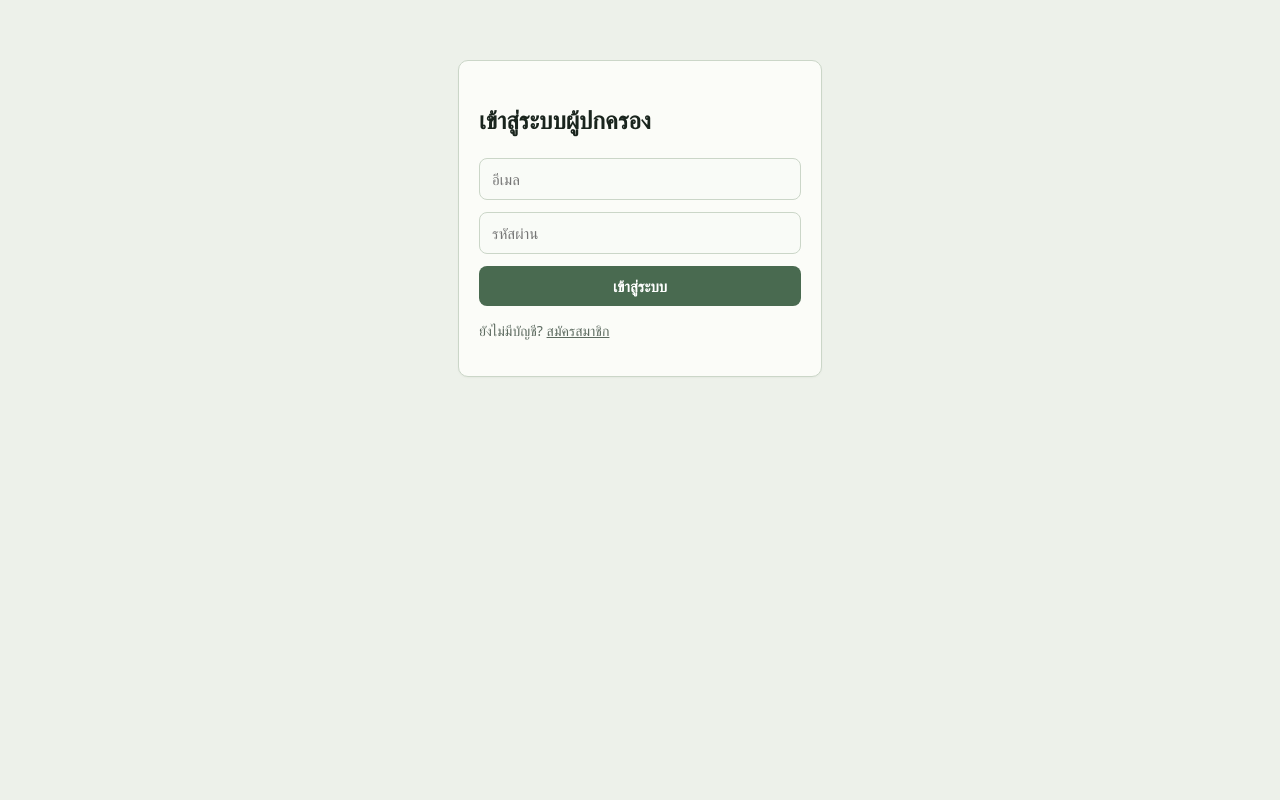
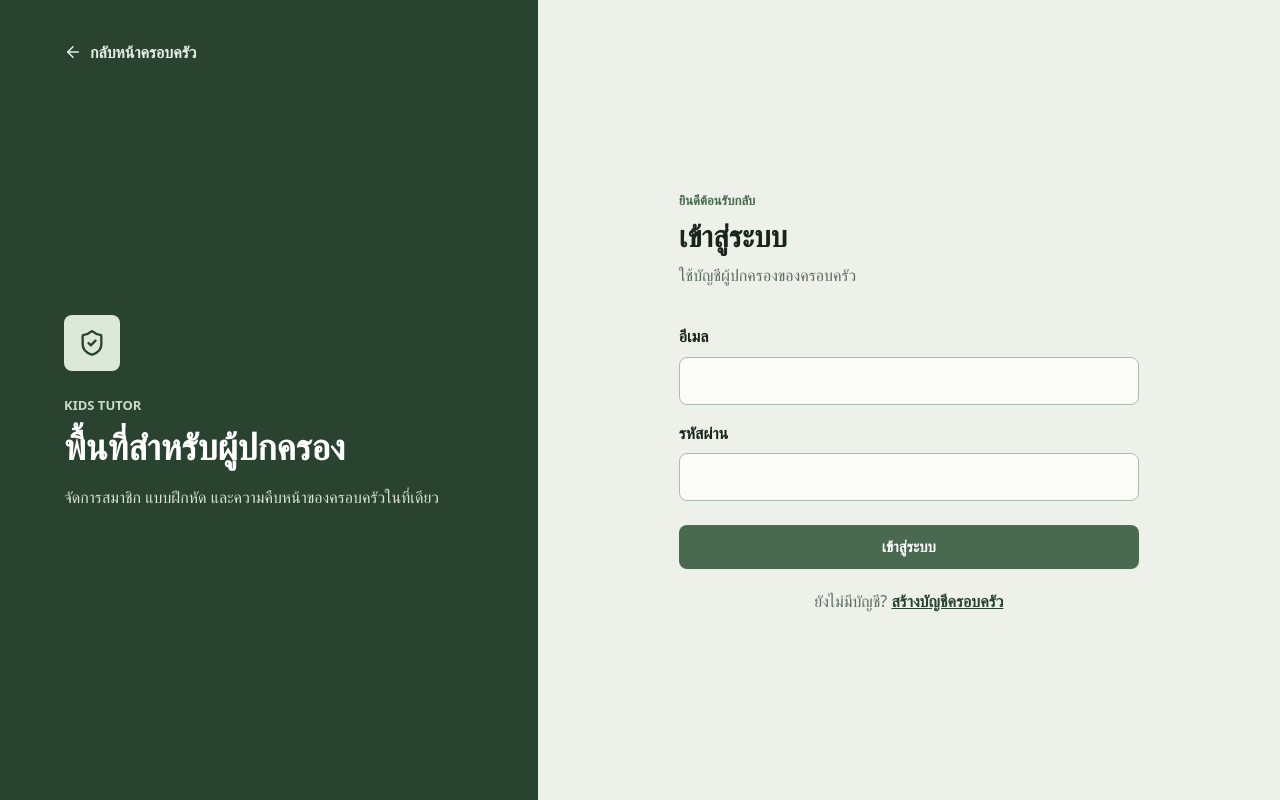
Before and after one commit to moborarl/tutor, a React (Vite) app: page /parent/login in a window 1280 px wide. Built offline with nearby package versions, Linux system fonts and the light colour scheme; what @radix-ui/themes would draw is missing.

Commit message:
Redesign parent authentication experience

```diff
--- a/src/routes/parent/Login.tsx
+++ b/src/routes/parent/Login.tsx
@@ -1,5 +1,7 @@
 import { useState } from 'react';
+import { ArrowLeft, ShieldCheck } from 'lucide-react';
 import { Link, useNavigate } from 'react-router-dom';
+import { AppState } from '../../components/AppState';
 import { api, ApiError } from '../../lib/api-client';
 
 export default function Login() {
@@ -26,19 +28,52 @@ export default function Login() {
   }
 
   return (
-    <div className="page" style={{ maxWidth: 420, paddingTop: 60 }}>
-      <div className="card">
-        <h2>เข้าสู่ระบบผู้ปกครอง</h2>
-        <form onSubmit={submit} style={{ display: 'flex', flexDirection: 'column', gap: 12 }}>
-          <input type="email" placeholder="อีเมล" value={email} onChange={(e) => setEmail(e.target.value)} required />
-          <input type="password" placeholder="รหัสผ่าน" value={password} onChange={(e) => setPassword(e.target.value)} required />
-          {error && <div className="error-text">{error}</div>}
-          <button type="submit" disabled={busy}>เข้าสู่ระบบ</button>
+    <main className="auth-shell">
+      <section className="auth-intro" aria-labelledby="login-title">
+        <Link className="auth-back-link" to="/play">
+          <ArrowLeft aria-hidden="true" /> กลับหน้าครอบครัว
+        </Link>
+        <div className="auth-intro-copy">
+          <span className="auth-mark"><ShieldCheck aria-hidden="true" /></span>
+          <p className="auth-eyebrow">Kids Tutor</p>
+          <h1 id="login-title">พื้นที่สำหรับผู้ปกครอง</h1>
+          <p>จัดการสมาชิก แบบฝึกหัด และความคืบหน้าของครอบครัวในที่เดียว</p>
+        </div>
+      </section>
+
+      <section className="auth-form-panel" aria-label="เข้าสู่ระบบ">
+        <div className="auth-form-heading">
+          <span>ยินดีต้อนรับกลับ</span>
+          <h2>เข้าสู่ระบบ</h2>
+          <p>ใช้บัญชีผู้ปกครองของครอบครัว</p>
+        </div>
+        <form className="auth-form" onSubmit={submit}>
+          <label htmlFor="login-email">อีเมล</label>
+          <input
+            id="login-email"
+            type="email"
+            autoComplete="email"
+            inputMode="email"
+            value={email}
+            onChange={(e) => setEmail(e.target.value)}
+            required
+          />
+          <label htmlFor="login-password">รหัสผ่าน</label>
+          <input
+            id="login-password"
+            type="password"
+            autoComplete="current-password"
+            value={password}
+            onChange={(e) => setPassword(e.target.value)}
+            required
+          />
+          {error && <AppState tone="error" title={error} />}
+          <button className="cfs-button cfs-button-primary auth-submit" type="submit" disabled={busy}>
+            {busy ? 'กำลังเข้าสู่ระบบ...' : 'เข้าสู่ระบบ'}
+          </button>
         </form>
-        <p className="muted" style={{ marginTop: 14 }}>
-          ยังไม่มีบัญชี? <Link to="/parent/signup">สมัครสมาชิก</Link>
-        </p>
-      </div>
-    </div>
+        <p className="auth-switch">ยังไม่มีบัญชี? <Link to="/parent/signup">สร้างบัญชีครอบครัว</Link></p>
+      </section>
+    </main>
   );
 }
--- a/src/routes/parent/Signup.tsx
+++ b/src/routes/parent/Signup.tsx
@@ -1,5 +1,7 @@
 import { useState } from 'react';
+import { ArrowLeft, UsersRound } from 'lucide-react';
 import { Link, useNavigate } from 'react-router-dom';
+import { AppState } from '../../components/AppState';
 import { api, ApiError } from '../../lib/api-client';
 
 export default function Signup() {
@@ -27,20 +29,64 @@ export default function Signup() {
   }
 
   return (
-    <div className="page" style={{ maxWidth: 420, paddingTop: 60 }}>
-      <div className="card">
-        <h2>สมัครสมาชิกผู้ปกครอง</h2>
-        <form onSubmit={submit} style={{ display: 'flex', flexDirection: 'column', gap: 12 }}>
-          <input type="text" placeholder="ชื่อครอบครัว เช่น ครอบครัวนุภาค" value={familyName} onChange={(e) => setFamilyName(e.target.value)} />
-          <input type="email" placeholder="อีเมล" value={email} onChange={(e) => setEmail(e.target.value)} required />
-          <input type="password" placeholder="รหัสผ่าน (8 ตัวขึ้นไป)" value={password} onChange={(e) => setPassword(e.target.value)} required minLength={8} />
-          {error && <div className="error-text">{error}</div>}
-          <button type="submit" disabled={busy}>สมัครสมาชิก</button>
+    <main className="auth-shell">
+      <section className="auth-intro" aria-labelledby="signup-title">
+        <Link className="auth-back-link" to="/play">
+          <ArrowLeft aria-hidden="true" /> กลับหน้าครอบครัว
+        </Link>
+        <div className="auth-intro-copy">
+          <span className="auth-mark auth-mark-warm"><UsersRound aria-hidden="true" /></span>
+          <p className="auth-eyebrow">Kids Tutor</p>
+          <h1 id="signup-title">เริ่มพื้นที่การเรียนรู้ของครอบครัว</h1>
+          <p>สร้างบัญชีผู้ปกครอง แล้วเพิ่มสมาชิกและแบบฝึกหัดได้ทันที</p>
+        </div>
+      </section>
+
+      <section className="auth-form-panel" aria-label="สร้างบัญชีครอบครัว">
+        <div className="auth-form-heading">
+          <span>เริ่มต้นใช้งาน</span>
+          <h2>สร้างบัญชีครอบครัว</h2>
+          <p>ข้อมูลนี้แก้ไขภายหลังได้ในหน้าดูแลข้อมูล</p>
+        </div>
+        <form className="auth-form" onSubmit={submit}>
+          <label htmlFor="signup-family">ชื่อครอบครัว</label>
+          <input
+            id="signup-family"
+            type="text"
+            autoComplete="organization"
+            placeholder="เช่น ครอบครัวนุภาค"
+            value={familyName}
+            onChange={(e) => setFamilyName(e.target.value)}
+          />
+          <label htmlFor="signup-email">อีเมล</label>
+          <input
+            id="signup-email"
+            type="email"
+            autoComplete="email"
+            inputMode="email"
+            value={email}
+            onChange={(e) => setEmail(e.target.value)}
+            required
+          />
+          <label htmlFor="signup-password">รหัสผ่าน</label>
+          <input
+            id="signup-password"
+            type="password"
+            autoComplete="new-password"
+            aria-describedby="signup-password-help"
+            value={password}
+            onChange={(e) => setPassword(e.target.value)}
+            required
+            minLength={8}
+          />
+          <span id="signup-password-help" className="auth-field-help">อย่างน้อย 8 ตัวอักษร</span>
+          {error && <AppState tone="error" title={error} />}
+          <button className="cfs-button cfs-button-primary auth-submit" type="submit" disabled={busy}>
+            {busy ? 'กำลังสร้างบัญชี...' : 'สร้างบัญชี'}
+          </button>
         </form>
-        <p className="muted" style={{ marginTop: 14 }}>
-          มีบัญชีแล้ว? <Link to="/parent/login">เข้าสู่ระบบ</Link>
-        </p>
-      </div>
-    </div>
+        <p className="auth-switch">มีบัญชีแล้ว? <Link to="/parent/login">เข้าสู่ระบบ</Link></p>
+      </section>
+    </main>
   );
 }
--- a/src/styles/auth-family.css
+++ b/src/styles/auth-family.css
@@ -1 +1,159 @@
 /* Authentication and family-home compositions. */
+.auth-shell {
+  min-height: 100dvh;
+  display: grid;
+  grid-template-columns: minmax(300px, 42%) minmax(360px, 1fr);
+  background: var(--cfs-bg);
+}
+
+.auth-intro {
+  min-height: 100%;
+  display: flex;
+  flex-direction: column;
+  padding: 40px clamp(28px, 5vw, 72px);
+  color: #f8fbf6;
+  background: var(--cfs-accent-ink);
+}
+
+.auth-back-link {
+  width: fit-content;
+  display: inline-flex;
+  align-items: center;
+  gap: 8px;
+  color: #e6eee3;
+  font-weight: 700;
+  text-decoration: none;
+}
+
+.auth-back-link svg { width: 18px; }
+
+.auth-intro-copy {
+  max-width: 500px;
+  margin-block: auto;
+  padding-block: 56px;
+}
+
+.auth-mark {
+  width: 56px;
+  height: 56px;
+  display: grid;
+  place-items: center;
+  margin-bottom: 24px;
+  color: var(--cfs-accent-ink);
+  background: #dce9d8;
+  border-radius: 8px;
+}
+
+.auth-mark-warm { background: #f1d9a8; }
+.auth-mark svg { width: 28px; height: 28px; }
+
+.auth-eyebrow {
+  margin: 0 0 8px;
+  color: #cbd9c7;
+  font-size: 13px;
+  font-weight: 800;
+  text-transform: uppercase;
+}
+
+.auth-intro h1 {
+  max-width: 560px;
+  margin: 0;
+  color: #fff;
+  font-size: 36px;
+  line-height: 1.25;
+  letter-spacing: 0;
+}
+
+.auth-intro-copy > p:last-child {
+  max-width: 480px;
+  margin: 16px 0 0;
+  color: #d8e2d5;
+}
+
+.auth-form-panel {
+  width: min(460px, calc(100% - 48px));
+  align-self: center;
+  justify-self: center;
+  padding-block: 48px;
+}
+
+.auth-form-heading > span {
+  color: var(--cfs-accent);
+  font-size: 13px;
+  font-weight: 800;
+}
+
+.auth-form-heading h2 {
+  margin: 6px 0 0;
+  color: var(--cfs-ink);
+  font-size: 30px;
+  line-height: 1.25;
+}
+
+.auth-form-heading p {
+  margin: 8px 0 0;
+  color: var(--cfs-muted);
+}
+
+.auth-form {
+  display: grid;
+  gap: 8px;
+  margin-top: 28px;
+}
+
+.auth-form label {
+  margin-top: 8px;
+  color: var(--cfs-ink);
+  font-weight: 700;
+}
+
+.auth-form input {
+  width: 100%;
+  min-height: 48px;
+  box-sizing: border-box;
+  padding: 10px 12px;
+  color: var(--cfs-ink);
+  background: var(--cfs-surface);
+  border: 1px solid var(--cfs-border-strong);
+  border-radius: 8px;
+  font: inherit;
+}
+
+.auth-form input::placeholder { color: var(--cfs-muted); }
+.auth-field-help { color: var(--cfs-muted); font-size: 13px; }
+.auth-submit { width: 100%; margin-top: 16px; }
+
+.auth-form .app-state {
+  min-height: 0;
+  grid-template-columns: auto 1fr;
+  justify-items: start;
+  padding: 12px;
+  margin-top: 8px;
+  color: var(--cfs-danger);
+  text-align: left;
+  background: var(--cfs-danger-soft);
+  border-color: color-mix(in srgb, var(--cfs-danger) 30%, var(--cfs-border));
+}
+
+.auth-form .app-state h2 { font-size: 15px; }
+
+.auth-switch {
+  margin: 20px 0 0;
+  color: var(--cfs-muted);
+  text-align: center;
+}
+
+.auth-switch a { color: var(--cfs-accent-ink); font-weight: 800; }
+
+@media (max-width: 760px) {
+  .auth-shell { grid-template-columns: 1fr; }
+
+  .auth-intro {
+    min-height: auto;
+    padding: 24px 20px 32px;
+  }
+
+  .auth-intro-copy { padding: 48px 0 8px; }
+  .auth-intro h1 { font-size: 30px; }
+  .auth-form-panel { width: min(100% - 40px, 480px); padding: 36px 0 56px; }
+}
```
Also changed, not shown: tests/ui-design-contracts.mjs (+15 -0 lines).
